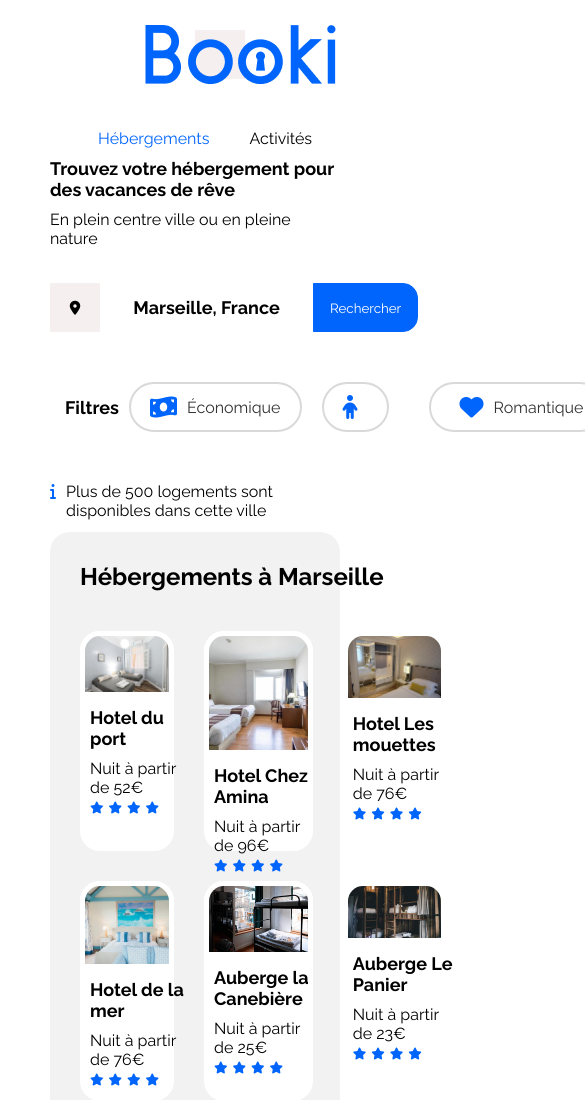
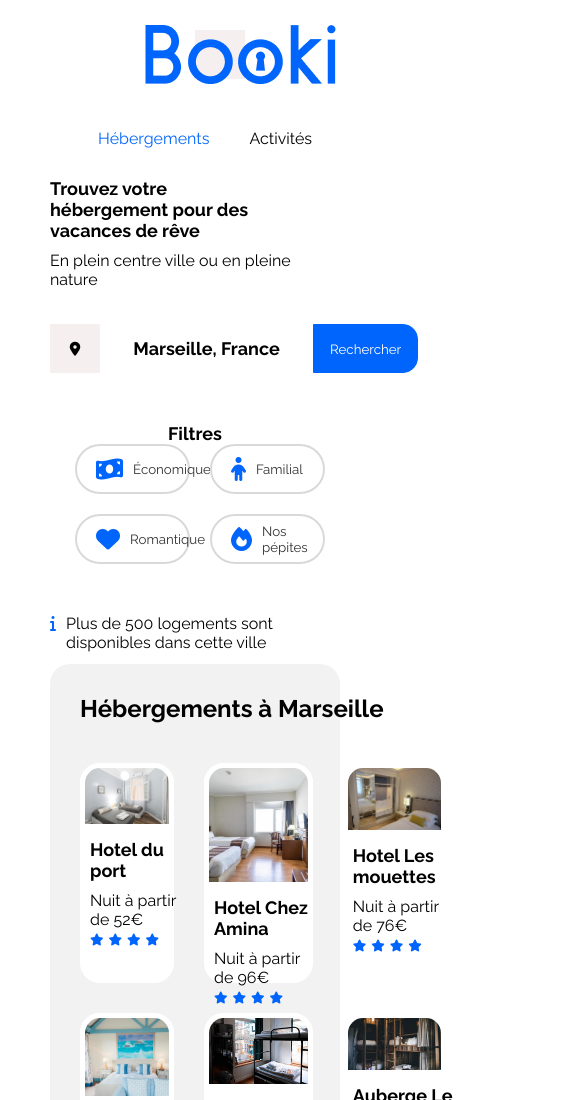
Before and after one commit to MarwenCode/projet-2-Booki-OC, a plain HTML site: page index.html in a window 390 px wide. Shown: the top 1100 px of the page, 585 px wide, since content can reach past the window. Drawn offline with Linux system fonts and the light colour scheme.

Commit message:
refactoring part queries

```diff
--- a/css/main.css
+++ b/css/main.css
@@ -112,7 +112,7 @@ header .logo img {
   line-height: normal;
   height: 49px;
   border: none;
-  /* Added the semicolon here */
+
 
   &:focus {
     outline: none;
@@ -278,6 +278,8 @@ header .logo img {
   font-weight: 700;
 }
 
+
+
 .activités {
   width: 100%;
 }
--- a/css/style.css
+++ b/css/style.css
@@ -1,12 +1,12 @@
 /****** General ***********/
 * {
-    font-family: 'Raleway', sans-serif;
+  font-family: "Raleway", sans-serif;
 }
 
 :root {
-    --main-color: #0065FC;
-    --main-bg-color: #F2F2F2;
-    --filter-bg-color: #DEEBFF;
+  --main-color: #0065fc;
+  --main-bg-color: #f2f2f2;
+  --filter-bg-color: #deebff;
 }
 
 .fa-solid {
@@ -55,7 +55,7 @@ a {
 }
 
 .neutral-star {
-    color: var(--main-bg-color)
+  color: var(--main-bg-color);
 }
 
 /****** Hebergements And Populaires ***********/
@@ -121,17 +121,12 @@ a {
   margin-bottom: 5px;
 }
 
-
-
-
 /* Le code ci-dessous correspond à la version responsive uniquement */
 
 /****** Media queries ***********/
 /* Medium devices (tablets, less/equal than 1024px) */
 @media (max-width: 1024px) {
-
   .main-container {
-
   }
 
   .menus {
@@ -140,16 +135,37 @@ a {
   }
 
   .title .title-heb {
-    font-size:medium;
+    font-size: medium;
 
     margin-top: 10px;
-
   }
 
   .search-bar {
     width: 20%;
+
   }
 
+  .filtreAll {
+    width: 100%;
+    flex-direction: column;
+  }
+
+  .filtreAll ul {
+    display: flex;
+    flex-wrap: wrap;
+    justify-content: space-between;
+  }
+
+  .filtreAll ul li {
+    flex: 1;
+    width: 90%;
+
+  }
+
+
+  .fas {
+    font-size: 14px;
+  }
 
   .hebergements-and-populaires {
     flex-direction: column;
@@ -183,7 +199,6 @@ a {
   }
 
   .activités {
-
   }
 
   .act-cards {
@@ -203,15 +218,11 @@ a {
     height: auto;
     border-radius: 20px 20px 0px 0px;
   }
-
-
-
 }
 
 /* Small devices (phones, less than 768px) */
 @media (max-width: 768px) {
   .main-container {
-
   }
 
   .menus {
@@ -219,22 +230,77 @@ a {
     margin-top: 20px;
   }
 
+  header {
+    display: flex;
+    flex-wrap: wrap;
 
-   .filterAll {
-    width: 100;
+    justify-content: center;
+    margin-left: 50px;
+    align-items: center;
   }
 
-   .filterAll ul li i {
-    width: 50%;
-    font-size: small;
+  .log {
+    width: 100px;
   }
 
-   .fas {
-    font-size: 14px; /* Adjust the font size as needed */
+  .menus {
+    margin-right: 30px;
+    margin-top: 20px;
+  }
+
+  .bloc-info {
+    width: 100%;
+  }
+
+  .title .title-heb {
+    font-size: large;
+    width: 100%;
+    margin-top: 10px;
+  }
+
+  .title .sub-title {
+    font-size: 16px;
+    width: 100%;
+  }
+
+
+  .title .title-heb {
+    font-size: large;
+    width: 80%;
+    margin-top: 30px;
+  }
+
+  .title .sub-title {
+    font-size: 16px;
+    width: 100%;
   }
 
 
 
+  .filtreAll {
+    width: 100%;
+    flex-direction: column;
+  }
+
+  .filtreAll ul {
+    display: flex;
+    flex-wrap: wrap;
+    justify-content: space-between;
+  }
+
+  .filtreAll ul li {
+    flex: 1;
+    width: 40%;
+    font-size:smaller;
+    padding: auto;
+    margin: auto;
+    font-weight: 100;
+  }
+
+
+  .fas {
+    font-size: 14px;
+  }
 
   .hebergements-and-populaires {
     flex-direction: column;
@@ -268,7 +334,6 @@ a {
   }
 
   .activités {
-
   }
 
   .act-cards {
@@ -281,46 +346,30 @@ a {
   .cards {
     width: 300px;
     margin-right: 20px;
-
   }
 
   .cards img {
     max-width: 100%;
     height: auto;
     border-radius: 20px 20px 0px 0px;
-
   }
-
 }
-
-
-
 
 /* Small devices (phones with a minimum width of 375px) */
 
-
-
-@media (min-width: 365px) and (max-width: 768px) {
-    .main-container {
-        /* Your styles for the main container */
-    }
-
+/* @media (min-width: 365px) and (max-width: 768px) {
   header {
     display: flex;
     flex-wrap: wrap;
 
     justify-content: center;
-        margin-left:  50px;
+    margin-left: 50px;
     align-items: center;
-
-
   }
 
-    .log  {
+  .log {
     width: 100px;
   }
-
-
 
   .menus {
     margin-right: 30px;
@@ -328,12 +377,11 @@ a {
   }
 
   .bloc-info {
-
     width: 100%;
   }
 
   .title .title-heb {
-        font-size:large;
+    font-size: large;
     width: 100%;
     margin-top: 10px;
   }
@@ -341,9 +389,31 @@ a {
   .title .sub-title {
     font-size: 16px;
     width: 100%;
+  }
+
+
+  .filterAll {
+    width: 20%;
+    display: flex;
+    flex-direction: column;
 
   }
 
+  .filterAll .ul {
+    width: 100%;
+  }
+
+  .filterAll .ul li {
+    width: 50%;
+    font-size: small;
+  }
+
+
+
+
+  .ul {
+    width: 20px;
+  }
 
   .hebergements-and-populaires {
     flex-direction: column;
@@ -377,7 +447,6 @@ a {
   }
 
   .activités {
-        /* Your styles for the activités section */
   }
 
   .act-cards {
@@ -397,4 +466,4 @@ a {
     height: auto;
     border-radius: 20px 20px 0px 0px;
   }
-}
+} */
--- a/index.html
+++ b/index.html
@@ -58,7 +58,7 @@
         <div class="filtreAll">
           <p class="filtre">Filtres</p>
 
-          <ul>
+          <ul class="ul">
             <li id="eco">
               <a href="#">
                 <i class="fas fa-money-bill-wave" id="billet"></i>
@@ -67,8 +67,8 @@
             </li>
             <li id="famille">
               <a href="#"
-                ><i class="fas fa-child" id="enfant"></i
-                ><Familial</a
+                ><i class="fas fa-child" id="enfant"></i>
+                Familial</a
               >
             </li>
             <li id="romantique">
```
Lines whose indentation alone changed are shown as unchanged.
